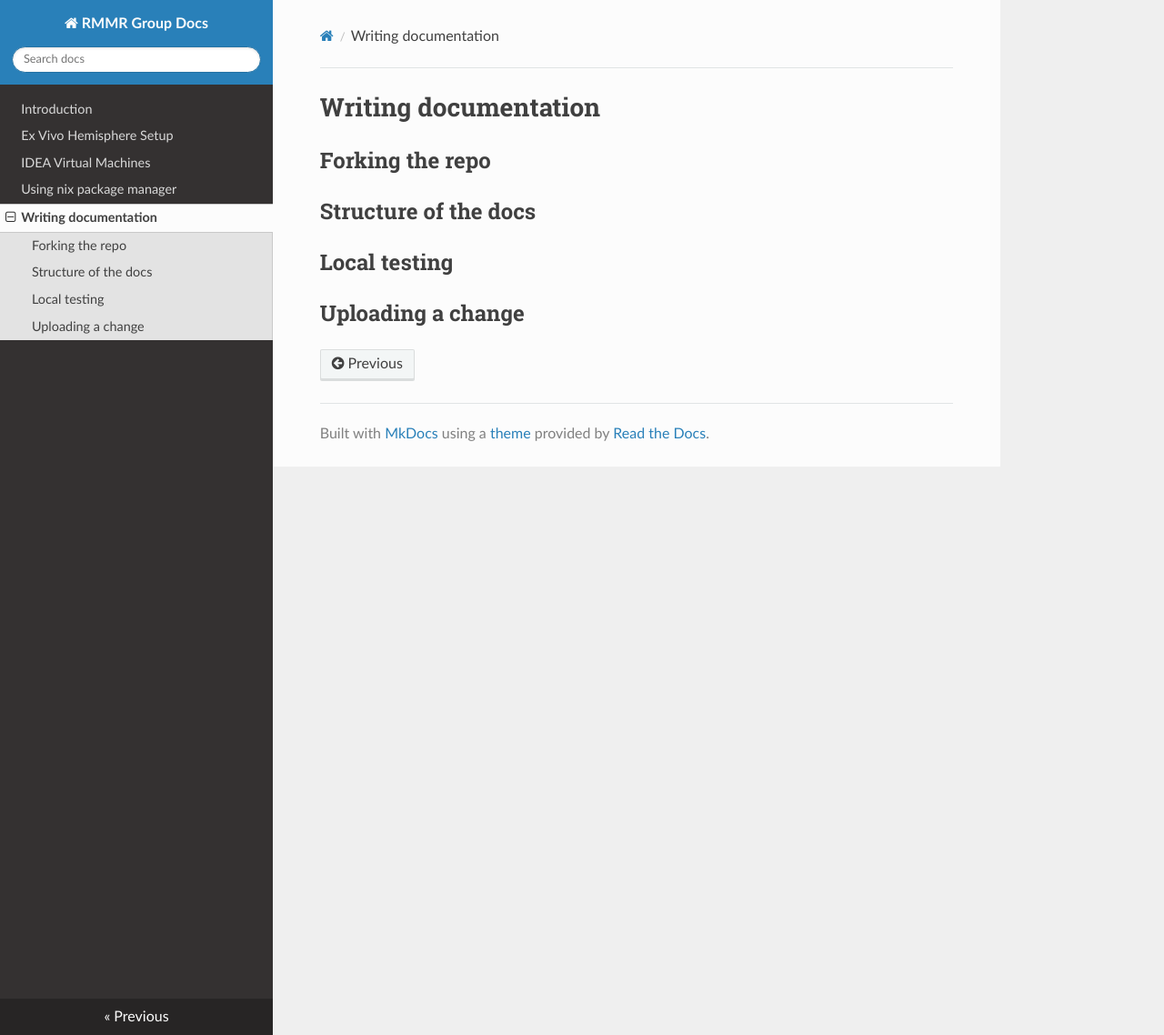
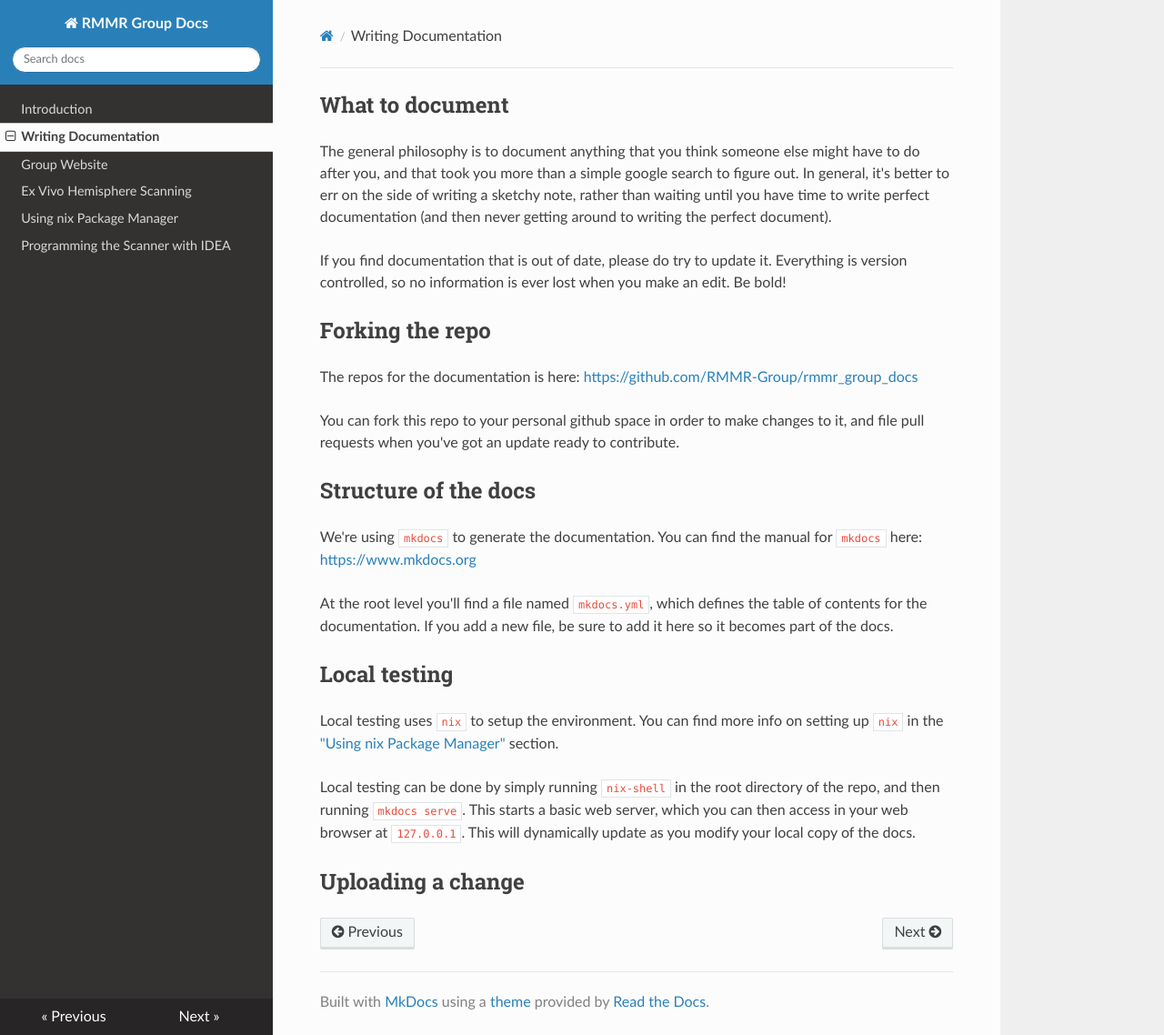
Before and after one commit to RMMR-Group/rmmr_group_docs, an MkDocs documentation site: the page built from docs/writing_docs.md, in a window 1280 px wide and 1138 px high. Shown: the whole window at 91% size. Built offline with MkDocs 1.6.1, drawn with Linux system fonts in a browser that asks for light colours; nearby versions of some CDN libraries.

Commit message:
Fleshed out docs towards basic functionality.

```diff
--- a/docs/writing_docs.md
+++ b/docs/writing_docs.md
@@ -1,9 +1,30 @@
-# Writing documentation
+---
+title: Writing Documentation
+---
+
+## What to document
+
+The general philosophy is to document anything that you think someone else might have to do after you, and that took you more than a simple google search to figure out. In general, it's better to err on the side of writing a sketchy note, rather than waiting until you have time to write perfect documentation (and then never getting around to writing the perfect document).
+
+If you find documentation that is out of date, please do try to update it. Everything is version controlled, so no information is ever lost when you make an edit. Be bold!
 
 ## Forking the repo
 
+The repos for the documentation is here: [https://github.com/RMMR-Group/rmmr_group_docs](https://github.com/RMMR-Group/rmmr_group_docs)
+
+You can fork this repo to your personal github space in order to make changes to it, and file pull requests when you've got an update ready to contribute.
+
 ## Structure of the docs
+
+We're using `mkdocs` to generate the documentation. You can find the manual for `mkdocs` here:
+[https://www.mkdocs.org](https://www.mkdocs.org)
+
+At the root level you'll find a file named `mkdocs.yml`, which defines the table of contents for the documentation. If you add a new file, be sure to add it here so it becomes part of the docs.
 
 ## Local testing
 
+Local testing uses `nix` to setup the environment. You can find more info on setting up `nix` in the ["Using nix Package Manager"](using_nix.md) section.
+
+Local testing can be done by simply running `nix-shell` in the root directory of the repo, and then running `mkdocs serve`. This starts a basic web server, which you can then access in your web browser at `127.0.0.1`. This will dynamically update as you modify your local copy of the docs.
+
 ## Uploading a change
--- a/mkdocs.yml
+++ b/mkdocs.yml
@@ -1,2 +1,10 @@
 site_name: RMMR Group Docs
 theme: readthedocs
+
+nav:
+  - Introduction: index.md
+  - Writing Documentation: writing_docs.md
+  - Group Website: website.md
+  - Ex Vivo Hemisphere Scanning: exvivo_hemi.md
+  - Using nix Package Manager: using_nix.md
+  - Programming the Scanner with IDEA: idea_vms.md
```
Also changed, not shown: docs/exvivo_hemi.md (+6 -4 lines), docs/index.md (+4 -2 lines), docs/website.md (added, +9 -0 lines).
